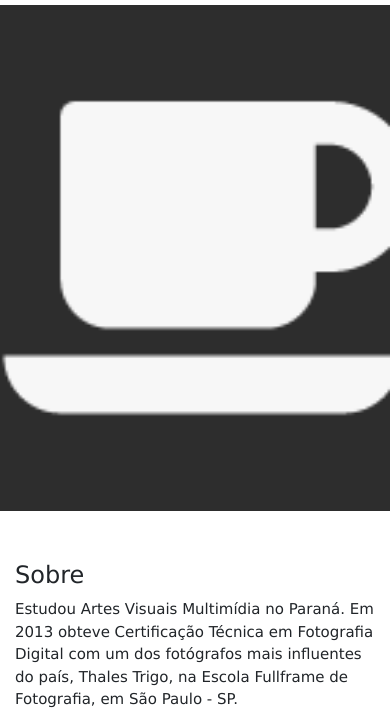
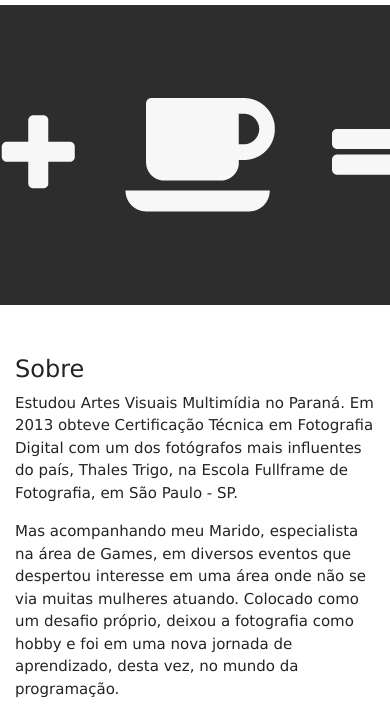
Before and after one commit to uetiari/uetiari.github.io, a website: page index.html in a window 390 px wide. Shown: the part 91-815 px from the top of the page. Drawn offline with Linux system fonts and the light colour scheme.

Commit message:
Ajuste no banner e menu responsivo, adicionado novamente favico

```diff
--- a/css/style.css
+++ b/css/style.css
@@ -14,13 +14,17 @@ a:hover {
   color: white;
 }
 
-.topslide{
-  height: 60vh;
-}
+/* .topslide {
+  background-color: red;
+  background-size: cover;
+} */
 
-.topslide img{
-  height: 60vh;
-  object-fit: cover;
+.topslide {
+  background: url(../assets/img/topslide.png);
+  height: 300px;
+  background-position: center;
+  background-repeat: no-repeat;
+  background-color: #2d2d2d;
 }
 
 .sobre {
--- a/index.html
+++ b/index.html
@@ -43,7 +43,7 @@
 
     <!-- início do slider -->
     <div class="topslide">
-        <img class="align-self-start d-block w-100" src="assets/img/topslide.png" alt="Computador mais café igual a Código">
+
     </div>
 
           <!-- fim slider -->
```
